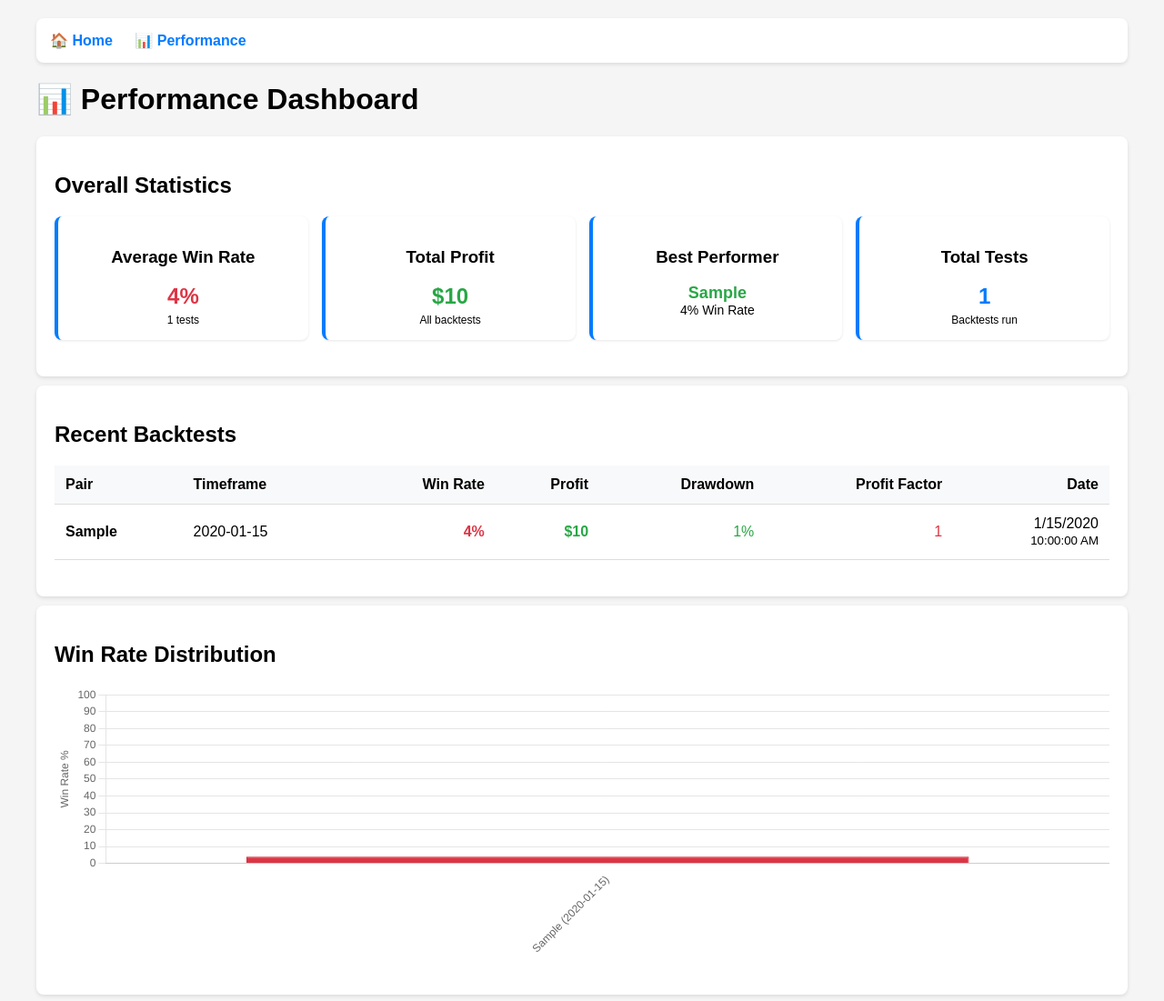
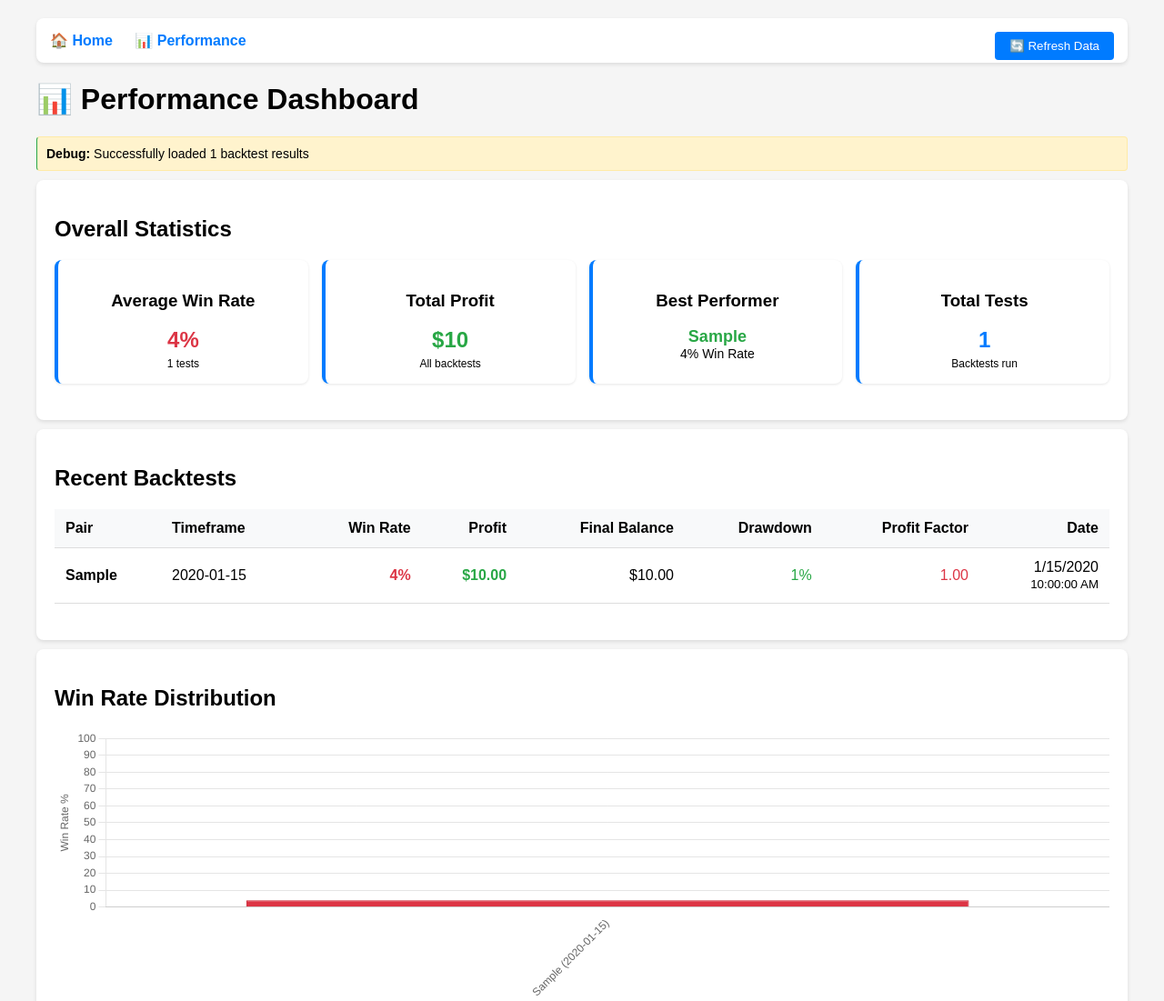
Before and after one commit to andromanxxxx-gif/forex-analysis-system, a Flask app: page /performance in a window 1280 px wide. Shown: the top 1101 px of the page at 91% size. Run offline with Flask 3, Linux system fonts and the light colour scheme; tables that the repository leaves empty hold one stand-in row (values such as "Sample post"); some libraries are stand-ins or nearby versions.

Commit message:
Update performance.html

```diff
--- a/dashboard/template/performance.html
+++ b/dashboard/template/performance.html
@@ -77,6 +77,26 @@
         .nav-bar a:hover {
             text-decoration: underline;
         }
+        .debug-info {
+            background: #fff3cd;
+            border: 1px solid #ffeaa7;
+            border-radius: 4px;
+            padding: 10px;
+            margin: 10px 0;
+            font-size: 14px;
+        }
+        .refresh-btn {
+            background: #007bff;
+            color: white;
+            border: none;
+            padding: 8px 16px;
+            border-radius: 4px;
+            cursor: pointer;
+            float: right;
+        }
+        .refresh-btn:hover {
+            background: #0056b3;
+        }
     </style>
 </head>
 <body>
@@ -84,9 +104,14 @@
         <div class="nav-bar">
             <a href="/">🏠 Home</a>
             <a href="/performance">📊 Performance</a>
+            <button class="refresh-btn" onclick="refreshData()">🔄 Refresh Data</button>
         </div>
 
         <h1>📊 Performance Dashboard</h1>
+
+        <div class="debug-info" id="debugInfo">
+            Loading performance data...
+        </div>
 
         <div class="card">
             <h2>Overall Statistics</h2>
@@ -108,6 +133,7 @@
                             <th>Timeframe</th>
                             <th style="text-align: right;">Win Rate</th>
                             <th style="text-align: right;">Profit</th>
+                            <th style="text-align: right;">Final Balance</th>
                             <th style="text-align: right;">Drawdown</th>
                             <th style="text-align: right;">Profit Factor</th>
                             <th style="text-align: right;">Date</th>
@@ -115,7 +141,7 @@
                     </thead>
                     <tbody id="testsTable">
                         <tr>
-                            <td colspan="7" style="text-align: center;">Loading data...</td>
+                            <td colspan="8" style="text-align: center;">Loading data...</td>
                         </tr>
                     </tbody>
                 </table>
@@ -138,10 +164,16 @@
     </div>
 
     <script>
+        let performanceData = null;
+        let winRateChartInstance = null;
+        let profitChartInstance = null;
+
         // Load performance data
         async function loadPerformanceData() {
             try {
+                showDebugInfo('Loading performance data from API...');
                 console.log('Loading performance data...');
+
                 const response = await fetch('/api/performance_metrics');
 
                 if (!response.ok) {
@@ -149,31 +181,52 @@
                 }
 
                 const data = await response.json();
-                console.log('Performance data loaded:', data);
+                console.log('Performance API response:', data);
+                performanceData = data;
 
+                if (data.status === 'error') {
+                    throw new Error(data.error || 'Unknown error from server');
+                }
+
+                showDebugInfo(`Loaded ${data.metrics.length} backtest records`);
                 displayOverallStats(data.overall_stats);
                 displayRecentTests(data.metrics);
                 createWinRateChart(data.metrics);
                 createProfitChart(data.metrics);
+
             } catch (error) {
                 console.error('Error loading performance data:', error);
-                document.getElementById('overallStats').innerHTML = `
+                showDebugInfo(`Error: ${error.message}`, 'error');
+                displayError(error.message);
+            }
+        }
+
+        function showDebugInfo(message, type = 'info') {
+            const debugEl = document.getElementById('debugInfo');
+            const color = type === 'error' ? '#dc3545' : type === 'success' ? '#28a745' : '#007bff';
+            debugEl.innerHTML = `<strong>Debug:</strong> ${message}`;
+            debugEl.style.borderLeftColor = color;
+        }
+
+        function displayError(errorMessage) {
+            const container = document.getElementById('overallStats');
+            container.innerHTML = `
                 <div class="stat-card" style="grid-column: 1 / -1;">
                     <h3>Error Loading Data</h3>
-                        <div style="color: #dc3545;">${error.message}</div>
+                    <div style="color: #dc3545;">${errorMessage}</div>
                     <div style="font-size: 14px; margin-top: 10px;">
-                            Make sure you have run some backtests first.
+                        Please run some backtests first and refresh this page.
                     </div>
                 </div>
             `;
+
             document.getElementById('testsTable').innerHTML = `
                 <tr>
-                        <td colspan="7" style="text-align: center; color: #dc3545;">
-                            Error loading data: ${error.message}
+                    <td colspan="8" style="text-align: center; color: #dc3545;">
+                        ${errorMessage}
                     </td>
                 </tr>
             `;
-            }
         }
 
         function displayOverallStats(stats) {
@@ -182,8 +235,11 @@
             if (!stats || stats.total_tests === 0) {
                 container.innerHTML = `
                     <div class="stat-card" style="grid-column: 1 / -1;">
-                        <h3>No Data Available</h3>
-                        <div>Run some backtests to see performance metrics</div>
+                        <h3>No Backtest Data Available</h3>
+                        <div>Run some backtests on the home page to see performance metrics</div>
+                        <div style="margin-top: 10px;">
+                            <a href="/" style="color: #007bff; text-decoration: none;">➡️ Go to Home Page</a>
+                        </div>
                     </div>
                 `;
                 return;
@@ -227,6 +283,8 @@
                     </div>
                 </div>
             `;
+
+            showDebugInfo(`Successfully loaded ${stats.total_tests} backtest results`, 'success');
         }
 
         function displayRecentTests(metrics) {
@@ -235,7 +293,7 @@
             if (!metrics || metrics.length === 0) {
                 tbody.innerHTML = `
                     <tr>
-                        <td colspan="7" style="text-align: center;">
+                        <td colspan="8" style="text-align: center;">
                             No backtest data available. Run some backtests first.
                         </td>
                     </tr>
@@ -251,13 +309,16 @@
                         <strong>${test.win_rate}%</strong>
                     </td>
                     <td style="text-align: right; ${test.total_profit >= 0 ? 'color: #28a745;' : 'color: #dc3545;'}">
-                        <strong>$${test.total_profit}</strong>
+                        <strong>$${test.total_profit.toFixed(2)}</strong>
+                    </td>
+                    <td style="text-align: right;">
+                        $${test.final_balance.toFixed(2)}
                     </td>
                     <td style="text-align: right; ${test.max_drawdown > -10 ? 'color: #28a745;' : test.max_drawdown > -15 ? 'color: #ffc107;' : 'color: #dc3545;'}">
                         ${test.max_drawdown}%
                     </td>
                     <td style="text-align: right; ${test.profit_factor > 1.5 ? 'color: #28a745;' : test.profit_factor > 1.0 ? 'color: #ffc107;' : 'color: #dc3545;'}">
-                        ${test.profit_factor}
+                        ${test.profit_factor.toFixed(2)}
                     </td>
                     <td style="text-align: right;">
                         ${new Date(test.timestamp).toLocaleDateString()}<br>
@@ -276,10 +337,15 @@
                 return;
             }
 
+            // Clear previous chart if exists
+            if (winRateChartInstance) {
+                winRateChartInstance.destroy();
+            }
+
             const winRates = metrics.map(m => m.win_rate).filter(rate => rate != null);
             const labels = metrics.map(m => `${m.pair} (${m.timeframe})`);
 
-            new Chart(ctx, {
+            winRateChartInstance = new Chart(ctx, {
                 type: 'bar',
                 data: {
                     labels: labels,
@@ -349,10 +415,15 @@
                 return;
             }
 
+            // Clear previous chart if exists
+            if (profitChartInstance) {
+                profitChartInstance.destroy();
+            }
+
             const profits = metrics.map(m => m.total_profit).filter(profit => profit != null);
             const labels = metrics.map(m => `${m.pair} (${m.timeframe})`);
 
-            new Chart(ctx, {
+            profitChartInstance = new Chart(ctx, {
                 type: 'line',
                 data: {
                     labels: labels,
@@ -394,7 +465,7 @@
                         tooltip: {
                             callbacks: {
                                 label: function(context) {
-                                    return `Profit: $${context.parsed.y}`;
+                                    return `Profit: $${context.parsed.y.toFixed(2)}`;
                                 }
                             }
                         }
@@ -403,6 +474,19 @@
             });
         }
 
+        function refreshData() {
+            showDebugInfo('Refreshing data...');
+            if (winRateChartInstance) {
+                winRateChartInstance.destroy();
+                winRateChartInstance = null;
+            }
+            if (profitChartInstance) {
+                profitChartInstance.destroy();
+                profitChartInstance = null;
+            }
+            loadPerformanceData();
+        }
+
         // Load data when page loads
         document.addEventListener('DOMContentLoaded', loadPerformanceData);
     </script>
```
Lines whose indentation alone changed are shown as unchanged.
